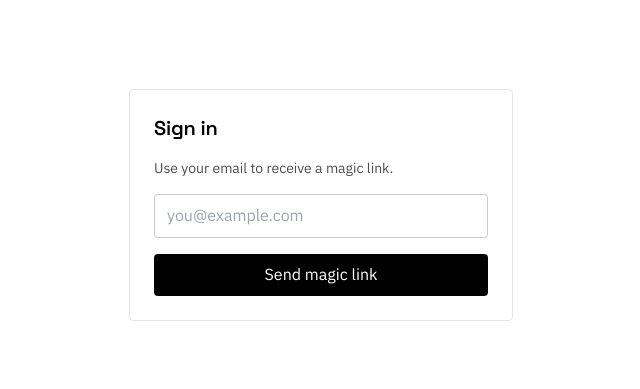
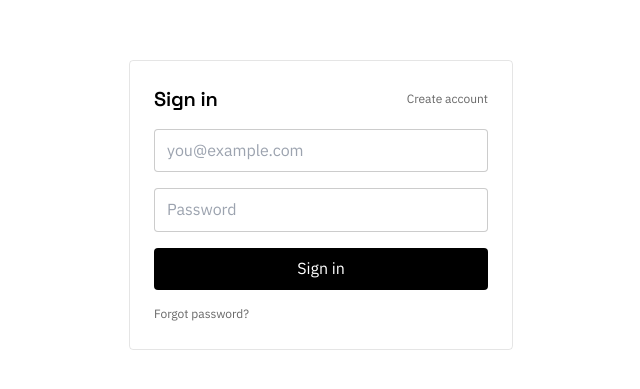
Before and after one commit to 4shil/DeonAi, a Next.js app in the folder frontend/: page / in a window 1280 px wide. Shown: the part 195-584 px from the top of the page, without its empty margins (319-959 px from the left). Built offline with nearby package versions, Linux system fonts and the light colour scheme; no server answers.

Commit message:
implement authentication flow with sign-in, sign-up, password recovery, and update password features in AuthGate component

```diff
--- a/frontend/components/AuthGate.tsx
+++ b/frontend/components/AuthGate.tsx
@@ -12,7 +12,15 @@ export default function AuthGate({
 }) {
   const [session, setSession] = useState<Session | null>(null);
   const [email, setEmail] = useState("");
+  const [password, setPassword] = useState("");
+  const [confirmPassword, setConfirmPassword] = useState("");
+  const [newPassword, setNewPassword] = useState("");
+  const [confirmNewPassword, setConfirmNewPassword] = useState("");
+  const [mode, setMode] = useState<
+    "signIn" | "signUp" | "forgot" | "updatePassword"
+  >("signIn");
   const [loading, setLoading] = useState(true);
+  const [isSubmitting, setIsSubmitting] = useState(false);
   const [status, setStatus] = useState<string | null>(null);
 
   useEffect(() => {
@@ -25,8 +33,11 @@ export default function AuthGate({
     loadSession();
 
     const { data: authListener } = supabase.auth.onAuthStateChange(
-      (_, newSession) => {
+      (event, newSession) => {
         setSession(newSession);
+        if (event === "PASSWORD_RECOVERY") {
+          setMode("updatePassword");
+        }
       }
     );
 
@@ -37,11 +48,79 @@ export default function AuthGate({
 
   const handleSignIn = async () => {
     setStatus(null);
-    const { error } = await supabase.auth.signInWithOtp({ email });
+    if (!email || !password) {
+      setStatus("Enter your email and password.");
+      return;
+    }
+    setIsSubmitting(true);
+    const { error } = await supabase.auth.signInWithPassword({
+      email,
+      password,
+    });
+    setIsSubmitting(false);
+    if (error) {
+      setStatus(error.message);
+    }
+  };
+
+  const handleSignUp = async () => {
+    setStatus(null);
+    if (!email || !password) {
+      setStatus("Enter your email and password.");
+      return;
+    }
+    if (password !== confirmPassword) {
+      setStatus("Passwords do not match.");
+      return;
+    }
+    setIsSubmitting(true);
+    const { error } = await supabase.auth.signUp({ email, password });
+    setIsSubmitting(false);
     if (error) {
       setStatus(error.message);
     } else {
-      setStatus("Check your email for the magic link.");
+      setStatus("Check your email to confirm your account.");
+    }
+  };
+
+  const handleForgotPassword = async () => {
+    setStatus(null);
+    if (!email) {
+      setStatus("Enter your email to receive a reset link.");
+      return;
+    }
+    setIsSubmitting(true);
+    const { error } = await supabase.auth.resetPasswordForEmail(email, {
+      redirectTo: window.location.origin,
+    });
+    setIsSubmitting(false);
+    if (error) {
+      setStatus(error.message);
+    } else {
+      setStatus("Password reset link sent. Check your email.");
+    }
+  };
+
+  const handleUpdatePassword = async () => {
+    setStatus(null);
+    if (!newPassword) {
+      setStatus("Enter a new password.");
+      return;
+    }
+    if (newPassword !== confirmNewPassword) {
+      setStatus("Passwords do not match.");
+      return;
+    }
+    setIsSubmitting(true);
+    const { error } = await supabase.auth.updateUser({
+      password: newPassword,
+    });
+    setIsSubmitting(false);
+    if (error) {
+      setStatus(error.message);
+    } else {
+      setStatus("Password updated. You can continue.");
+      setMode("signIn");
     }
   };
 
@@ -53,14 +132,33 @@ export default function AuthGate({
     );
   }
 
-  if (!session) {
+  if (!session || mode === "updatePassword") {
     return (
       <main className="flex min-h-screen items-center justify-center bg-white text-black">
         <div className="w-full max-w-sm space-y-4 rounded border border-black/10 p-6">
-          <h1 className="text-xl font-semibold">Sign in</h1>
-          <p className="text-sm text-black/70">
-            Use your email to receive a magic link.
-          </p>
+          <div className="flex items-center justify-between">
+            <h1 className="text-xl font-semibold">
+              {mode === "signUp"
+                ? "Create account"
+                : mode === "forgot"
+                ? "Reset password"
+                : mode === "updatePassword"
+                ? "Set new password"
+                : "Sign in"}
+            </h1>
+            {mode !== "updatePassword" ? (
+              <button
+                className="text-xs text-black/60"
+                onClick={() => {
+                  setStatus(null);
+                  setMode(mode === "signUp" ? "signIn" : "signUp");
+                }}
+              >
+                {mode === "signUp" ? "Have an account?" : "Create account"}
+              </button>
+            ) : null}
+          </div>
+          {mode !== "updatePassword" ? (
             <input
               className="w-full rounded border border-black/20 px-3 py-2"
               placeholder="you@example.com"
@@ -68,12 +166,95 @@ export default function AuthGate({
               value={email}
               onChange={(event) => setEmail(event.target.value)}
             />
+          ) : null}
+          {mode === "signIn" || mode === "signUp" ? (
+            <input
+              className="w-full rounded border border-black/20 px-3 py-2"
+              placeholder="Password"
+              type="password"
+              value={password}
+              onChange={(event) => setPassword(event.target.value)}
+            />
+          ) : null}
+          {mode === "signUp" ? (
+            <input
+              className="w-full rounded border border-black/20 px-3 py-2"
+              placeholder="Confirm password"
+              type="password"
+              value={confirmPassword}
+              onChange={(event) => setConfirmPassword(event.target.value)}
+            />
+          ) : null}
+          {mode === "forgot" ? (
+            <p className="text-sm text-black/70">
+              We will email you a reset link.
+            </p>
+          ) : null}
+          {mode === "updatePassword" ? (
+            <>
+              <input
+                className="w-full rounded border border-black/20 px-3 py-2"
+                placeholder="New password"
+                type="password"
+                value={newPassword}
+                onChange={(event) => setNewPassword(event.target.value)}
+              />
+              <input
+                className="w-full rounded border border-black/20 px-3 py-2"
+                placeholder="Confirm new password"
+                type="password"
+                value={confirmNewPassword}
+                onChange={(event) => setConfirmNewPassword(event.target.value)}
+              />
+            </>
+          ) : null}
+          {mode === "signIn" ? (
             <button
-            className="w-full rounded bg-black px-4 py-2 text-white"
+              className="w-full rounded bg-black px-4 py-2 text-white disabled:bg-black/40"
               onClick={handleSignIn}
+              disabled={isSubmitting}
             >
-            Send magic link
+              {isSubmitting ? "Signing in..." : "Sign in"}
             </button>
+          ) : null}
+          {mode === "signUp" ? (
+            <button
+              className="w-full rounded bg-black px-4 py-2 text-white disabled:bg-black/40"
+              onClick={handleSignUp}
+              disabled={isSubmitting}
+            >
+              {isSubmitting ? "Creating..." : "Create account"}
+            </button>
+          ) : null}
+          {mode === "forgot" ? (
+            <button
+              className="w-full rounded bg-black px-4 py-2 text-white disabled:bg-black/40"
+              onClick={handleForgotPassword}
+              disabled={isSubmitting}
+            >
+              {isSubmitting ? "Sending..." : "Send reset link"}
+            </button>
+          ) : null}
+          {mode === "updatePassword" ? (
+            <button
+              className="w-full rounded bg-black px-4 py-2 text-white disabled:bg-black/40"
+              onClick={handleUpdatePassword}
+              disabled={isSubmitting}
+            >
+              {isSubmitting ? "Updating..." : "Update password"}
+            </button>
+          ) : null}
+          {mode !== "updatePassword" ? (
+            <button
+              className="text-left text-xs text-black/60"
+              onClick={() => {
+                setStatus(null);
+                setMode(mode === "forgot" ? "signIn" : "forgot");
+              }}
+            >
+              {mode === "forgot" ? "Back to sign in" : "Forgot password?"}
+            </button>
+          ) : null}
           {status ? <p className="text-xs text-black/70">{status}</p> : null}
         </div>
       </main>
```
Lines whose indentation alone changed are shown as unchanged.
